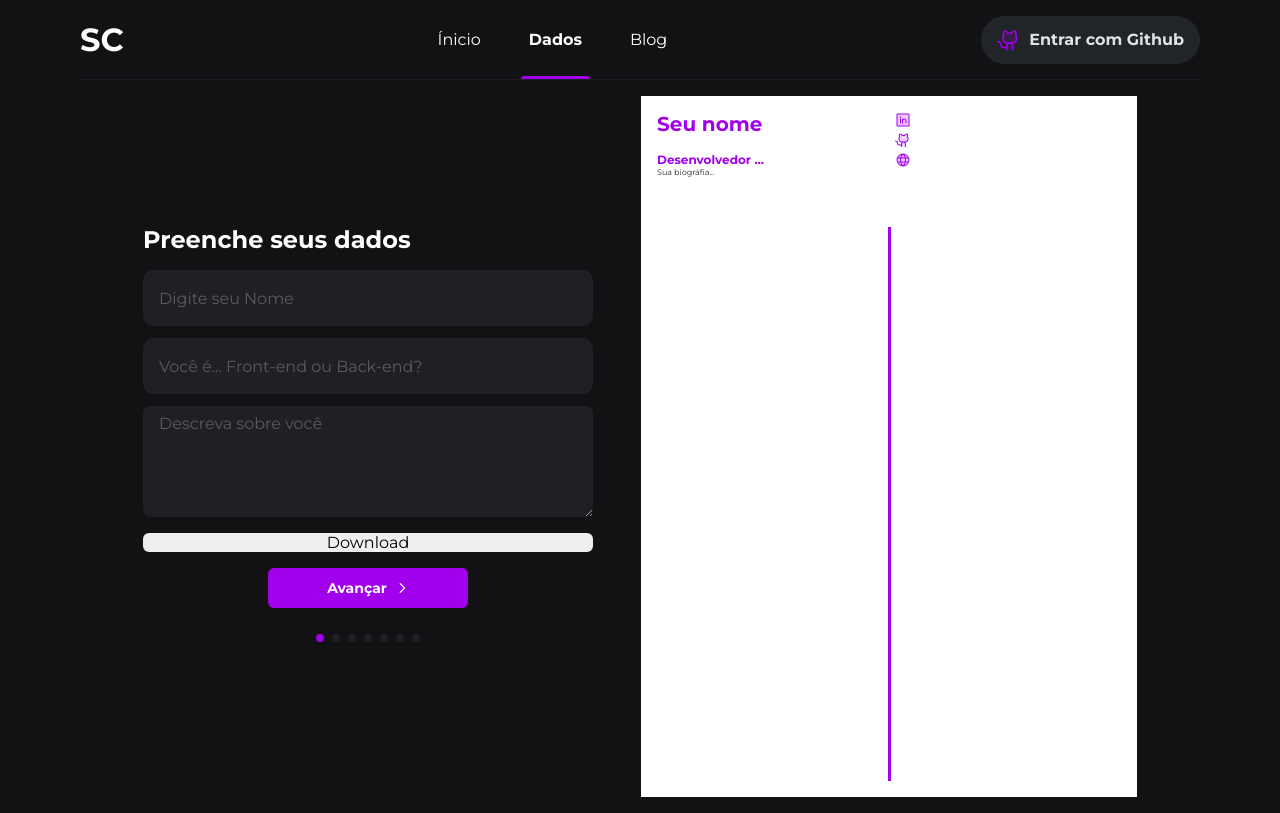
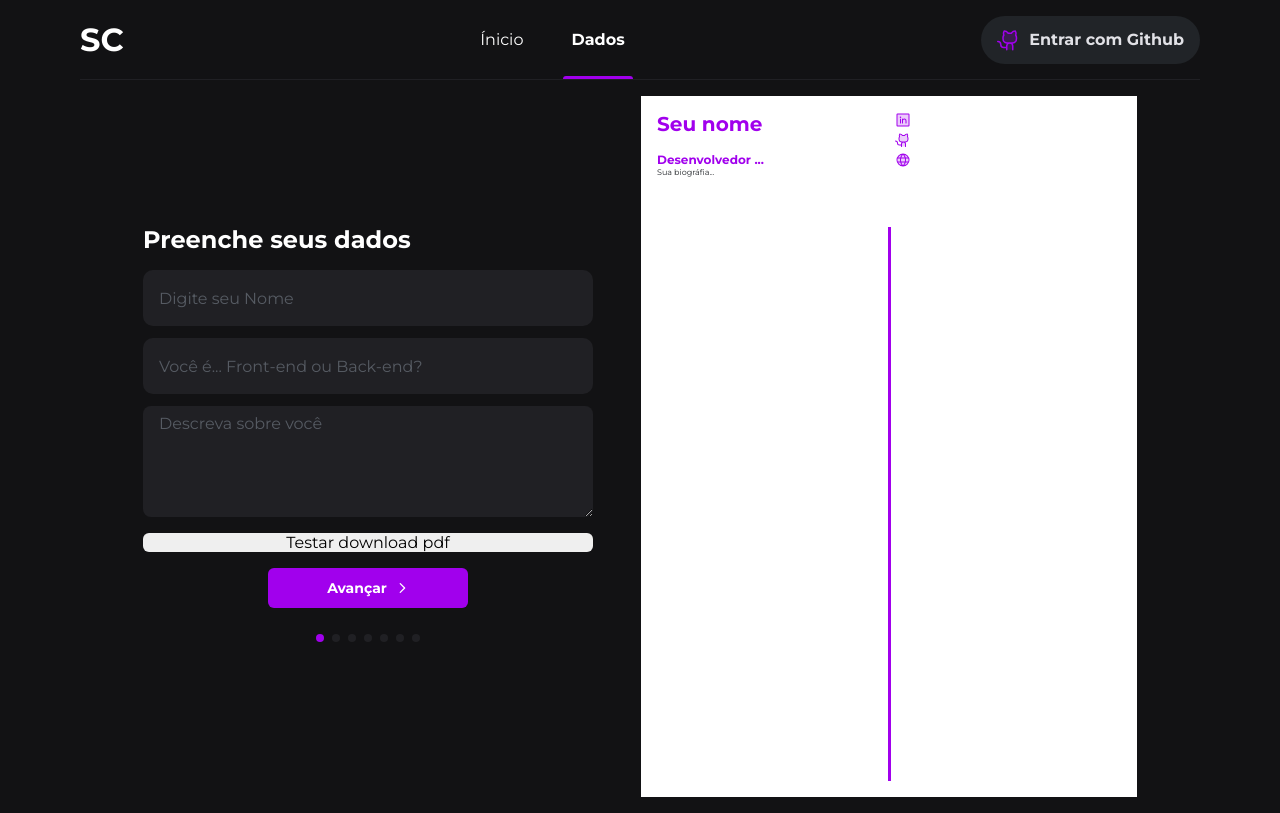
Before and after one commit to matheusdamata/next-attractive-resume, a Next.js app: page /dados in a window 1280 px wide. Built offline with nearby package versions, Linux system fonts and the light colour scheme.

Commit message:
removed blog temporary

```diff
--- a/src/components/Header/index.tsx
+++ b/src/components/Header/index.tsx
@@ -10,7 +10,7 @@ export function Header() {
       <nav>
         <ActiveLink href="/" text="Ínicio" />
         <ActiveLink href="/dados" text="Dados" />
-        <ActiveLink href="/blog" text="Blog" />
+        {/* <ActiveLink href="/blog" text="Blog" /> */}
       </nav>
 
       <SignInButton />
--- a/src/pages/dados/index.tsx
+++ b/src/pages/dados/index.tsx
@@ -98,7 +98,7 @@ export default function Data() {
                     />
                   </DataInputContainer>
 
-                  <button onClick={handleTest}>Download</button>
+                  <button onClick={handleTest}>Testar download pdf</button>
                 </>
               ) : step === 2 ? (
                 <>
```
